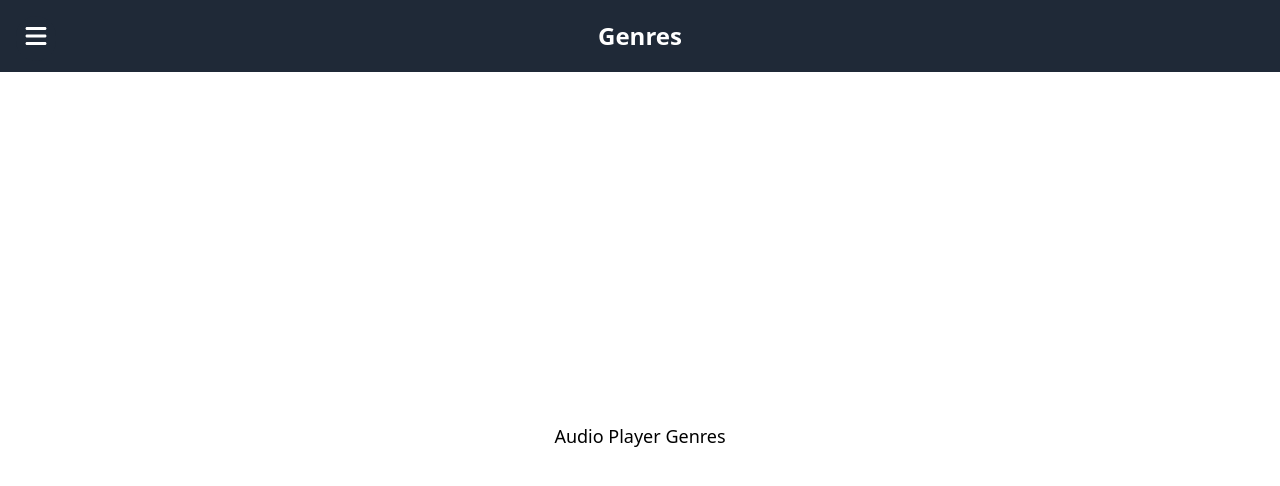
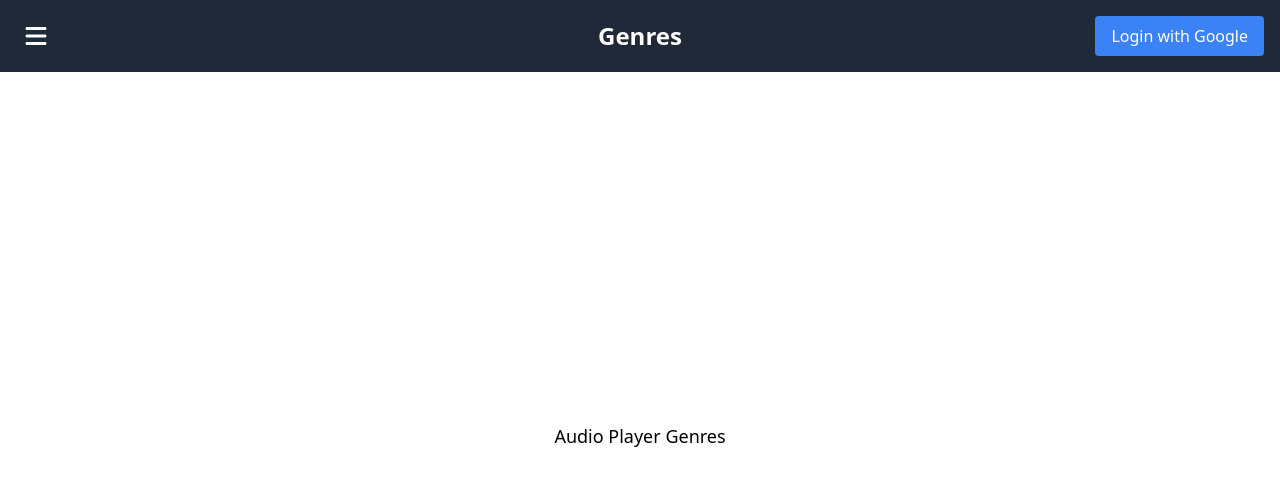
Before and after one commit to GabrielAlfaro07/Streaming-Server, a React (Vite) app in the folder streaming-app/: page /audio/genres in a window 1280 px wide. Shown: the top 486 px of the page. Built offline with nearby package versions, Linux system fonts and the light colour scheme; no server answers.

Commit message:
Added Firebase config and authentication

```diff
--- /dev/null
+++ b/streaming-app/firebaseConfig.ts
@@ -0,0 +1,21 @@
+import { initializeApp } from "firebase/app";
+import { getAuth } from "firebase/auth";
+
+// Firebase configuration using environment variables
+const firebaseConfig = {
+  apiKey: import.meta.env.VITE_FIREBASE_API_KEY,
+  authDomain: import.meta.env.VITE_FIREBASE_AUTH_DOMAIN,
+  projectId: import.meta.env.VITE_FIREBASE_PROJECT_ID,
+  storageBucket: import.meta.env.VITE_FIREBASE_STORAGE_BUCKET,
+  messagingSenderId: import.meta.env.VITE_FIREBASE_MESSAGING_SENDER_ID,
+  appId: import.meta.env.VITE_FIREBASE_APP_ID,
+  measurementId: import.meta.env.VITE_FIREBASE_MEASUREMENT_ID,
+};
+
+// Initialize Firebase
+const app = initializeApp(firebaseConfig);
+
+// Initialize Firebase Authentication
+export const auth = getAuth(app);
+
+export default app;
--- a/streaming-app/package.json
+++ b/streaming-app/package.json
@@ -16,6 +16,7 @@
     "@fortawesome/react-fontawesome": "^0.2.2",
     "@mui/material": "^6.1.1",
     "@types/react-router-dom": "^5.3.3",
+    "firebase": "^10.14.0",
     "react": "^18.3.1",
     "react-dom": "^18.3.1",
     "react-router-dom": "^6.26.2"
--- /dev/null
+++ b/streaming-app/src/components/buttons/AuthButtons.tsx
@@ -0,0 +1,29 @@
+import { useFirebaseAuth } from "../../../useFirebaseAuth";
+
+const AuthButtons = () => {
+  const { user, login, logout, loading } = useFirebaseAuth();
+
+  if (loading) return <div>Loading...</div>;
+
+  return (
+    <div className="flex space-x-4">
+      {user ? (
+        <button
+          onClick={logout}
+          className="bg-red-500 text-white px-4 py-2 rounded hover:bg-red-700"
+        >
+          Logout
+        </button>
+      ) : (
+        <button
+          onClick={login}
+          className="bg-blue-500 text-white px-4 py-2 rounded hover:bg-blue-700"
+        >
+          Login with Google
+        </button>
+      )}
+    </div>
+  );
+};
+
+export default AuthButtons;
--- a/streaming-app/src/components/headers/Header.tsx
+++ b/streaming-app/src/components/headers/Header.tsx
@@ -1,5 +1,8 @@
 import React from "react";
 import SidebarButton from "../buttons/SidebarButton"; // Import SidebarButton component
+import AuthButtons from "../buttons/AuthButtons"; // Import AuthButtons component
+import Profile from "../profile/Profile"; // Import Profile component
+import { useFirebaseAuth } from "../../../useFirebaseAuth"; // Import useFirebaseAuth hook
 
 interface HeaderProps {
   title: string; // Title of the screen
@@ -8,6 +11,8 @@ interface HeaderProps {
 }
 
 const Header: React.FC<HeaderProps> = ({ title, isOpen, onToggleSidebar }) => {
+  const { user } = useFirebaseAuth(); // Get user state from Firebase auth
+
   return (
     <header className="flex items-center justify-between bg-gray-800 text-white p-4">
       {/* Sidebar Button on the left */}
@@ -17,6 +22,18 @@ const Header: React.FC<HeaderProps> = ({ title, isOpen, onToggleSidebar }) => {
       <h1 className="flex-grow text-center text-2xl font-semibold m-1">
         {title}
       </h1>
+
+      {/* Auth Buttons and Profile on the right */}
+      <div className="absolute right-4 flex items-center space-x-4">
+        {!user ? (
+          <AuthButtons /> // Display login button when user is not authenticated
+        ) : (
+          <>
+            <Profile />
+            <AuthButtons />
+          </>
+        )}
+      </div>
     </header>
   );
 };
--- /dev/null
+++ b/streaming-app/src/components/profile/Profile.tsx
@@ -0,0 +1,29 @@
+import { useFirebaseAuth } from "../../../useFirebaseAuth";
+
+const Profile = () => {
+  const { user, loading } = useFirebaseAuth();
+
+  if (loading) return <div>Loading...</div>;
+
+  if (!user) return <div>Please log in to view your profile</div>;
+
+  return (
+    <div className="flex items-center space-x-4">
+      {user.photoURL ? (
+        <img
+          src={user.photoURL}
+          alt="Profile"
+          className="w-10 h-10 rounded-full border-2 border-gray-300"
+        />
+      ) : (
+        <div className="w-10 h-10 rounded-full bg-gray-300"></div>
+      )}
+      <div>
+        <h2 className="text-lg font-bold">Welcome, {user.displayName}</h2>
+        <p className="text-sm text-gray-600">Email: {user.email}</p>
+      </div>
+    </div>
+  );
+};
+
+export default Profile;
--- /dev/null
+++ b/streaming-app/useFirebaseAuth.ts
@@ -0,0 +1,33 @@
+import { useState, useEffect } from "react";
+import {
+  signInWithPopup,
+  GoogleAuthProvider,
+  signOut,
+  onAuthStateChanged,
+  User,
+} from "firebase/auth";
+import { auth } from "./firebaseConfig";
+
+export const useFirebaseAuth = () => {
+  const [user, setUser] = useState<User | null>(null);
+  const [loading, setLoading] = useState(true);
+
+  useEffect(() => {
+    const unsubscribe = onAuthStateChanged(auth, (user) => {
+      setUser(user);
+      setLoading(false);
+    });
+    return () => unsubscribe();
+  }, []);
+
+  const login = async () => {
+    const provider = new GoogleAuthProvider();
+    await signInWithPopup(auth, provider);
+  };
+
+  const logout = async () => {
+    await signOut(auth);
+  };
+
+  return { user, login, logout, loading };
+};
```
Also changed, not shown: 1 other file (tests, documents, lock files or other folders).
